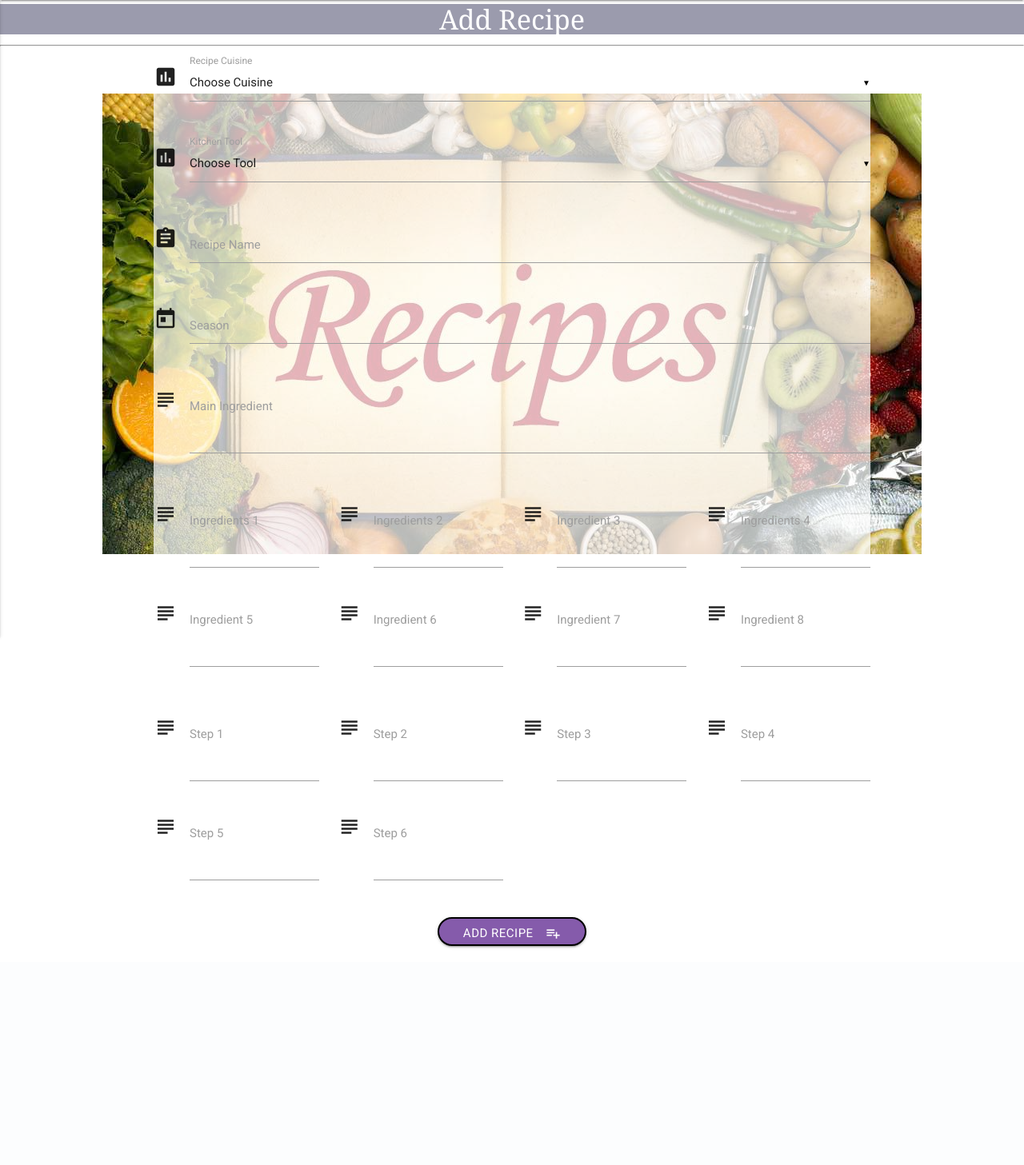
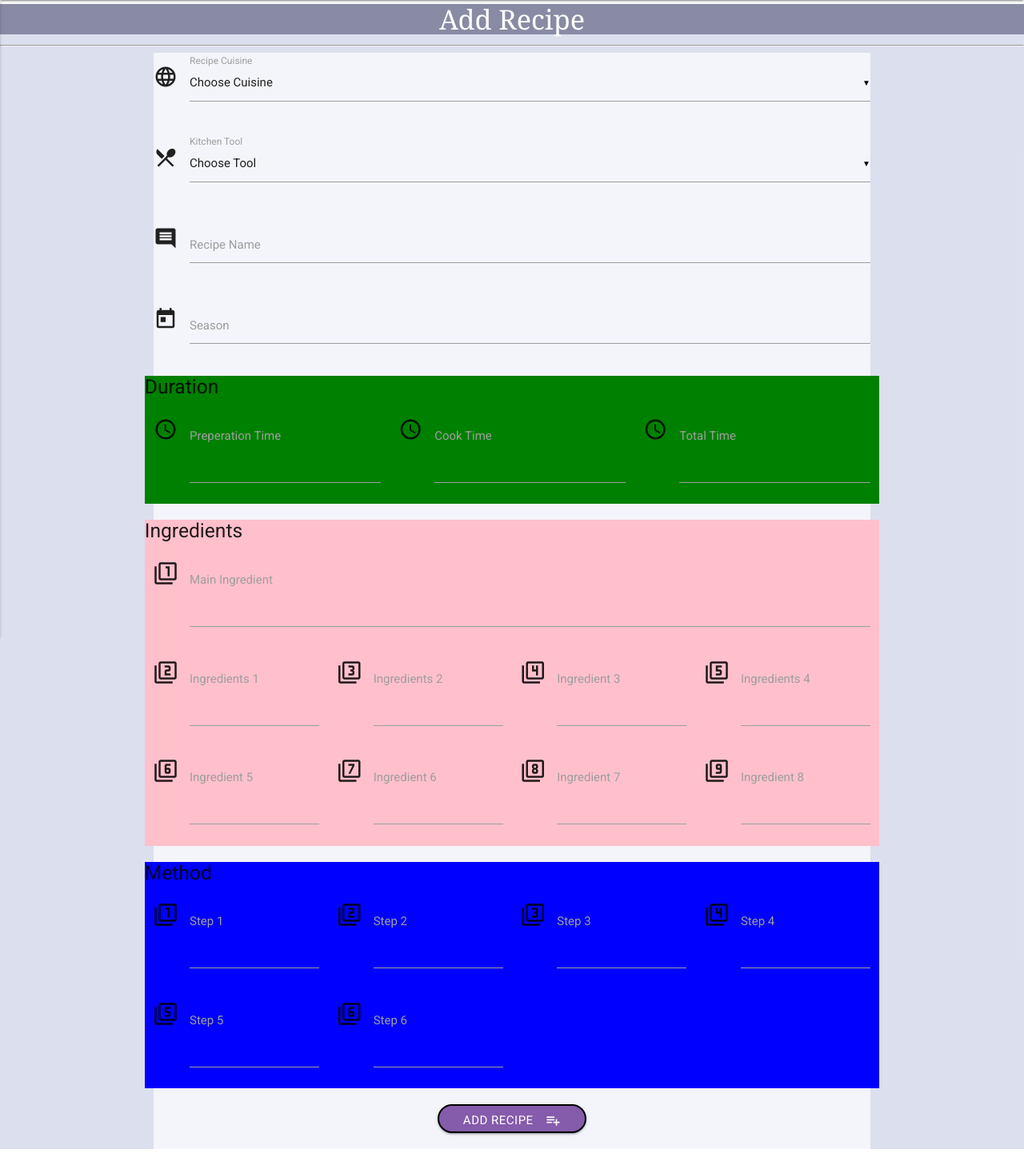
Before and after one commit to mickh14/ourCookBook, a Flask app: page /add_recipe in a window 1280 px wide. Shown: the part 64-1521 px from the top of the page at 80% size. Before the commit the page ends 1250 px from the top, so only its background shows below. Run offline with Flask 2, Linux system fonts and the light colour scheme; data that the repository does not hold is empty; some libraries are stand-ins or nearby versions.

Commit message:
add duration section to add recipe and update style of addrecipe.html

```diff
--- a/static/css/style.css
+++ b/static/css/style.css
@@ -43,6 +43,10 @@
 
 }
 
+.add-rec-bgd{
+    background: rgba(83, 98, 169, 0.2);
+}
+
 .tool_bgd{
 
     background: url("../images/cw2.jpg") no-repeat center fixed;
@@ -65,3 +69,16 @@
     color: blue;
     font-family: garamond;
 }
+
+/*-----------------Add Recipe Style*/
+.ingredient-style {
+    background: pink;
+}
+
+.duration-style {
+    background: green;
+}
+
+.method-style {
+    background: blue;
+}
--- a/templates/addrecipe.html
+++ b/templates/addrecipe.html
@@ -1,4 +1,41 @@
-{% extends 'base.html' %} {% block content %}
+<!DOCTYPE html>
+<html lang="en">
+<html>
+
+<head>
+	<meta charset="UTF-8">
+	<meta name="viewport" content="width=device-width, initial-scale=1.0">
+	<meta http-equiv="X-UA-Compatible" content="ie=edge">
+	<link href="https://fonts.googleapis.com/icon?family=Material+Icons" rel="stylesheet">
+	<link rel="stylesheet" href="https://cdnjs.cloudflare.com/ajax/libs/materialize/0.100.2/css/materialize.min.css">
+	<link rel="stylesheet" href="static/css/style.css" type="text/css" />
+	<link rel="stylesheet" href="{{ url_for('static', filename='css/styles.css') }}" type="text/css" />
+
+</head>
+<header>
+	<nav>
+		<div class="nav-wrapper nav_style">
+			<a href="{{url_for('get_recipes')}}" class="brand-logo nav-text">Cook Book</a>
+			<a href="#" data-activates="mobile-demo" class="button-collapse"><i class="material-icons">menu</i></a>
+			<ul id="nav-mobile" class="right hide-on-med-and-down">
+				<li><a href="{{url_for('recipes_search')}}">Search</a></li>
+				<li><a href="{{url_for('add_recipe')}}">New Recipe</a></li>
+				<li><a href="{{url_for('get_cuisines')}}">Cuisines</a></li>
+				<li><a href="{{url_for('get_tools')}}">Kitchen Appliances</a></li>
+			</ul>
+			<ul class="side-nav" id="mobile-demo">
+				<li><a href="{{url_for('recipes_search')}}">Search</a></li>
+				<li><a href="{{url_for('add_recipe')}}">New Recipe</a></li>
+				<li><a href="{{url_for('get_cuisines')}}">Cuisines</a></li>
+				<li><a href="{{url_for('get_tools')}}">Kitchen Appliances</a></li>
+			</ul>
+		</div>
+	</nav>
+</header>
+
+<body>
+
+	<div class="container-fluid add-rec-bgd">
 
 		<h4 class="page_header">Add Recipe</h4>
 		<hr>
@@ -8,7 +45,7 @@
 					<form action="{{ url_for('insert_recipe') }}" method="POST" class="col s12">
 						<div class="row">
 							<div class="input-field col s12">
-                            <i class="material-icons prefix">poll</i>
+								<i class="material-icons prefix">language</i>
 								<select id="cuisine" name="cuisine">
                                 <option value="" disabled selected>Choose Cuisine</option>
                                 {% for cuisine in cuisines %}
@@ -22,7 +59,7 @@
 
 						<div class="row">
 							<div class="input-field col s12">
-                            <i class="material-icons prefix">poll</i>
+								<i class="material-icons prefix">restaurant_menu</i>
 								<select id="tool" name="tool_name">
                                 <option value="" disabled selected>Choose Tool</option>
                                 {% for tool in tools %}
@@ -36,7 +73,7 @@
 
 						<div class="row">
 							<div class="input-field col s12">
-                            <i class="material-icons prefix">assignment</i>
+								<i class="material-icons prefix">insert_comment</i>
 								<input id="recipe_name" name="recipe_name" type="text" class="validate">
 								<label for="icon_prefix">Recipe Name</label>
 							</div>
@@ -50,88 +87,110 @@
 							</div>
 						</div>
 
-                    <div class="row">
+                        <div class="row duration-style">
+                            <h5>Duration</h5>
+							<div class="input-field col s12 m6 l4">
+								<i class="material-icons prefix">access_time</i>
+								<textarea name="prep_time" id="prep_time" class="materialize-textarea"></textarea>
+								<label for="icon_telephone">Preperation Time</label>
+							</div>
+							<div class="input-field col s12 m6 l4">
+								<i class="material-icons prefix">access_time</i>
+								<textarea name="cook_time" id="cook_time" class="materialize-textarea"></textarea>
+								<label for="icon_telephone">Cook Time</label>
+							</div>
+							<div class="input-field col s12 m6 l4">
+								<i class="material-icons prefix">access_time</i>
+								<textarea name="total_time" id="total_time" class="materialize-textarea"></textarea>
+								<label for="icon_telephone">Total Time</label>
+							</div>
+						</div>
+
+						<div class="row ingredient-style">
+                            <h5>Ingredients</h5>
 							<div class="input-field col s12">
-                            <i class="material-icons prefix">subject</i>
+								<i class="material-icons prefix">filter_1</i>
 								<textarea name="main_ingredient" id="main_ingredient" class="materialize-textarea"></textarea>
 								<label for="icon_telephone">Main Ingredient</label>
 							</div>
-                    </div>
 
-                    <div class="row">
+
 							<div class="input-field col s12 m6 l3">
-                            <i class="material-icons prefix">subject</i>
+								<i class="material-icons prefix">filter_2</i>
 								<textarea name="ing_one" id="ing_one" class="materialize-textarea"></textarea>
 								<label for="icon_telephone">Ingredients 1</label>
 							</div>
 							<div class="input-field col s12 m6 l3">
-                            <i class="material-icons prefix">subject</i>
+								<i class="material-icons prefix">filter_3</i>
 								<textarea name="ing_two" id="ing_two" class="materialize-textarea"></textarea>
 								<label for="icon_telephone">Ingredients 2</label>
 							</div>
 							<div class="input-field col s12 m6 l3">
-                            <i class="material-icons prefix">subject</i>
+								<i class="material-icons prefix">filter_4</i>
 								<textarea name="ing_three" id="ing_three" class="materialize-textarea"></textarea>
 								<label for="icon_telephone">Ingredient 3</label>
 							</div>
 							<div class="input-field col s12 m6 l3">
-                            <i class="material-icons prefix">subject</i>
+								<i class="material-icons prefix">filter_5</i>
 								<textarea name="ing_four" id="ing_four" class="materialize-textarea"></textarea>
 								<label for="icon_telephone">Ingredients 4</label>
 							</div>
 							<div class="input-field col s12 m6 l3">
-                            <i class="material-icons prefix">subject</i>
+								<i class="material-icons prefix">filter_6</i>
 								<textarea name="ing_five" id="ing_five" class="materialize-textarea"></textarea>
 								<label for="icon_telephone">Ingredient 5</label>
 							</div>
 							<div class="input-field col s12 m6 l3">
-                            <i class="material-icons prefix">subject</i>
+								<i class="material-icons prefix">filter_7</i>
 								<textarea name="ing_six" id="ing_six" class="materialize-textarea"></textarea>
 								<label for="icon_telephone">Ingredient 6</label>
 							</div>
 							<div class="input-field col s12 m6 l3">
-                            <i class="material-icons prefix">subject</i>
+								<i class="material-icons prefix">filter_8</i>
 								<textarea name="ing_seven" id="ing_seven" class="materialize-textarea"></textarea>
 								<label for="icon_telephone">Ingredient 7</label>
 							</div>
 							<div class="input-field col s12 m6 l3">
-                            <i class="material-icons prefix">subject</i>
+								<i class="material-icons prefix">filter_9</i>
 								<textarea name="ing_eight" id="ing_eight" class="materialize-textarea"></textarea>
 								<label for="icon_telephone">Ingredient 8</label>
 							</div>
+
 						</div>
 
-                    <div class="row">
+						<div class="row method-style">
+                            <h5>Method</h5>
 							<div class="input-field col s12 m6 l3">
-                            <i class="material-icons prefix">subject</i>
+								<i class="material-icons prefix">filter_1</i>
 								<textarea name="step_one" id="step_one" class="materialize-textarea"></textarea>
 								<label for="icon_telephone">Step 1</label>
 							</div>
 							<div class="input-field col s12 m6 l3">
-                            <i class="material-icons prefix">subject</i>
+								<i class="material-icons prefix">filter_2</i>
 								<textarea name="step_two" id="step_two" class="materialize-textarea"></textarea>
 								<label for="icon_telephone">Step 2</label>
 							</div>
 							<div class="input-field col s12 m6 l3">
-                            <i class="material-icons prefix">subject</i>
+								<i class="material-icons prefix">filter_3</i>
 								<textarea name="step_three" id="step_three" class="materialize-textarea"></textarea>
 								<label for="icon_telephone">Step 3</label>
 							</div>
 							<div class="input-field col s12 m6 l3">
-                            <i class="material-icons prefix">subject</i>
+								<i class="material-icons prefix">filter_4</i>
 								<textarea name="step_four" id="step_four" class="materialize-textarea"></textarea>
 								<label for="icon_telephone">Step 4</label>
 							</div>
 							<div class="input-field col s12 m6 l3">
-                            <i class="material-icons prefix">subject</i>
+								<i class="material-icons prefix">filter_5</i>
 								<textarea name="step_five" id="Step_five" class="materialize-textarea"></textarea>
 								<label for="icon_telephone">Step 5</label>
 							</div>
 							<div class="input-field col s12 m6 l3">
-                            <i class="material-icons prefix">subject</i>
+								<i class="material-icons prefix">filter_6</i>
 								<textarea name="step_six" id="Step_six" class="materialize-textarea"></textarea>
 								<label for="icon_telephone">Step 6</label>
 							</div>
+
 						</div>
 
 						<div class="row center">
@@ -144,4 +203,33 @@
 				</div>
 			</div>
 		</div>
-{% endblock %}
+	</div>
+
+	<script src="https://cdnjs.cloudflare.com/ajax/libs/jquery/3.2.1/jquery.min.js"></script>
+	<script src="https://cdnjs.cloudflare.com/ajax/libs/materialize/0.100.2/js/materialize.min.js"></script>
+	<script type="text/javascript">
+		$(document).ready(function() {
+            $('.collapsible').collapsible();
+            $('select').material_select();
+            $(".button-collapse").sideNav();
+        });
+
+        $('.datepicker').pickadate({
+            selectMonths: true, // Creates a dropdown to control month
+            selectYears: 15, // Creates a dropdown of 15 years to control year,
+            today: 'Today',
+            clear: 'Clear',
+            close: 'Ok',
+            closeOnSelect: false // Close upon selecting a date,
+        });
+
+        document.getElementById("matfix").addEventListener("click", function(e) {
+	    e.stopPropagation();
+        });
+
+
+	</script>
+
+</body>
+
+</html>
```
Lines whose indentation alone changed are shown as unchanged.
